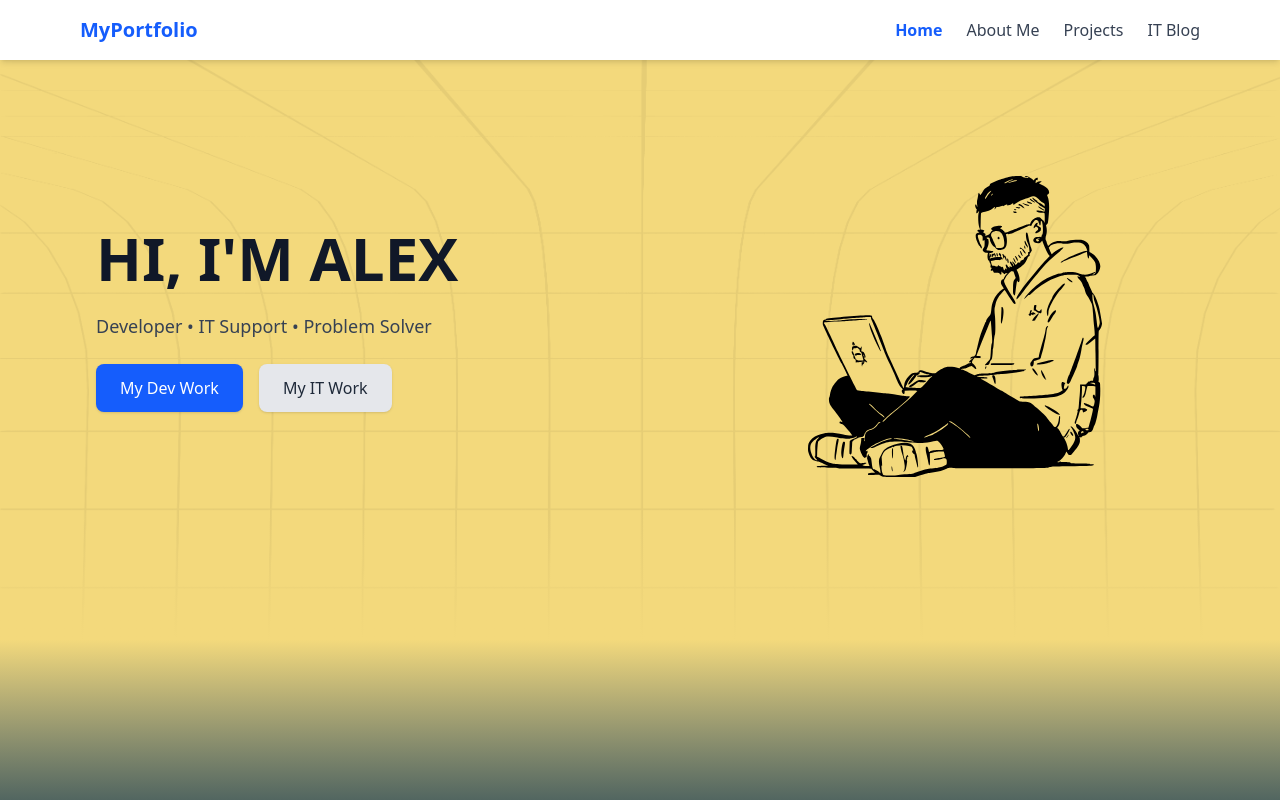
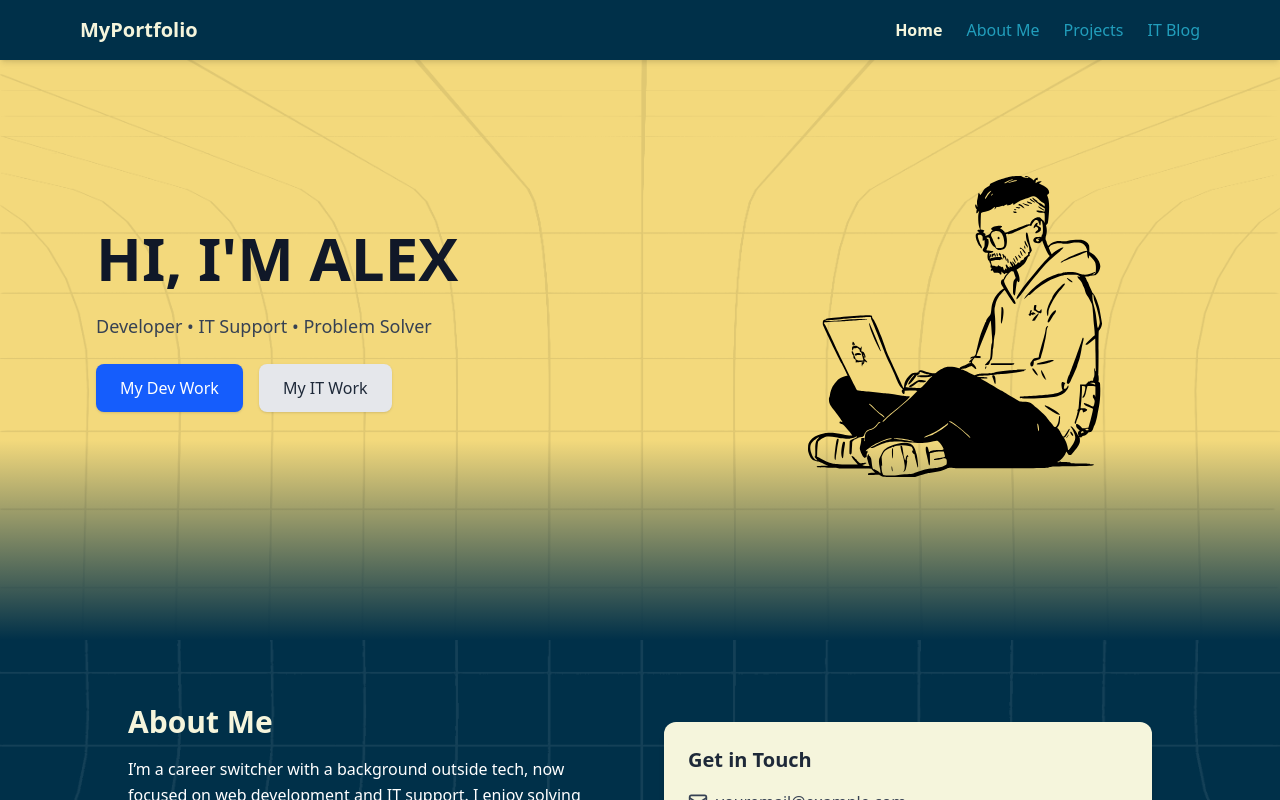
Before and after one commit to swirly-way/personal-portfolio, a React (Vite) app in the folder my-portfolio/: page / in a window 1280 px wide. Shown: the top 800 px of the page. Built offline with nearby package versions, Linux system fonts and the light colour scheme.

Commit message:
Further navbar color styling

```diff
--- a/my-portfolio/src/components/Fade.jsx
+++ b/my-portfolio/src/components/Fade.jsx
@@ -2,7 +2,7 @@ export default function Fade({ from, to, className = "" }) {
   return (
     <div
       aria-hidden
-      className={`relative z-10 mt-0 h-60 w-full bg-gradient-to-b from-[var(--from)] to-[var(--to)] ${className}`}
+      className={`relative z-10 mt-0  w-full bg-gradient-to-b from-[var(--from)] to-[var(--to)] ${className}`}
       style={{
         "--from": from,
         "--to": to,
--- a/my-portfolio/src/components/Hero.jsx
+++ b/my-portfolio/src/components/Hero.jsx
@@ -14,14 +14,14 @@ export default function Hero() {
         className="
     absolute inset-0
     bg-cover bg-center
-    opacity-5 z-0 pointer-events-none
+    opacity-8 z-0 pointer-events-none
   "
         style={{
           backgroundImage: `url(${backgroundOverlay})`,
           backgroundPosition: "center 60%",
         }}
       />
-      <div className="absolute bottom-0 left-0 w-full h-32 bg-gradient-to-t from-brand-yellow to-transparent pointer-events-none z-10" />
+      <div className="absolute bottom-0 left-0 w-full h-50 bg-gradient-to-t from-brand-blue to-transparent pointer-events-none z-10" />
 
       <div className="container mx-auto flex flex-col md:flex-row items-center justify-between max-w-6xl space-y-8 md:space-y-0 relative z-10">
         <div className="flex-1 max-w-xl space-y-6 text-center md:text-left mx-auto md:mx-0 md:pl-8">
--- a/my-portfolio/src/components/Navbar.jsx
+++ b/my-portfolio/src/components/Navbar.jsx
@@ -30,9 +30,9 @@ export default function Navbar() {
   }, []);
 
   return (
-    <nav className="fixed top-0 left-0 w-full bg-white shadow-md z-50">
+    <nav className="fixed top-0 left-0 w-full bg-brand-blue shadow-md z-50">
       <div className="max-w-6xl mx-auto flex justify-between items-center p-4">
-        <a href="#home" className="text-xl font-bold text-blue-600">
+        <a href="#home" className="text-xl font-bold text-brand-beige">
           MyPortfolio
         </a>
 
@@ -43,8 +43,8 @@ export default function Navbar() {
               href={link.href}
               className={`transition ${
                 active === link.href.substring(1)
-                  ? "text-blue-600 font-semibold"
-                  : "text-gray-700 hover:text-blue-600"
+                  ? "text-brand-beige font-semibold"
+                  : "text-brand-blue-2 hover:text-brand-yellow"
               }`}
             >
               {link.name}
@@ -53,7 +53,7 @@ export default function Navbar() {
         </div>
 
         <button
-          className="md:hidden p-2 rounded hover:bg-gray-100"
+          className="md:hidden p-2 rounded hover:bg-brand-beige"
           onClick={() => setIsOpen(!isOpen)}
         >
           ☰
--- a/my-portfolio/src/components/Profile.jsx
+++ b/my-portfolio/src/components/Profile.jsx
@@ -11,7 +11,7 @@ export default function Profile() {
         style={{ backgroundImage: `url(${backgroundOverlay})` }}
       />
 
-      <div className="absolute inset-0 bg-brand-blue/96 z-0 pointer-events-none" />
+      <div className="absolute inset-0 bg-brand-blue/92 z-0 pointer-events-none" />
 
       <div className="relative z-10 max-w-5xl mx-auto grid md:grid-cols-2 gap-12 items-center">
         <div>
```
